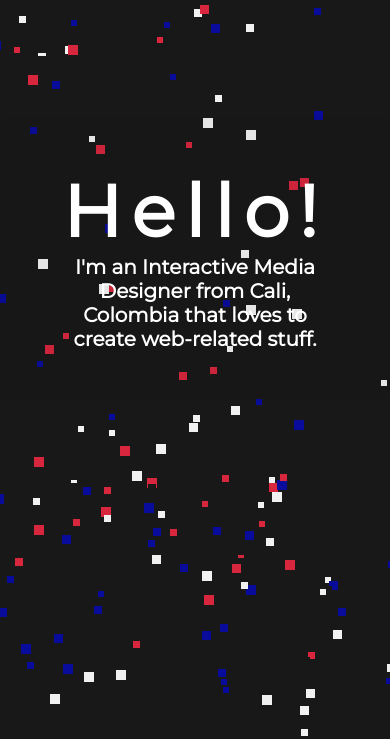
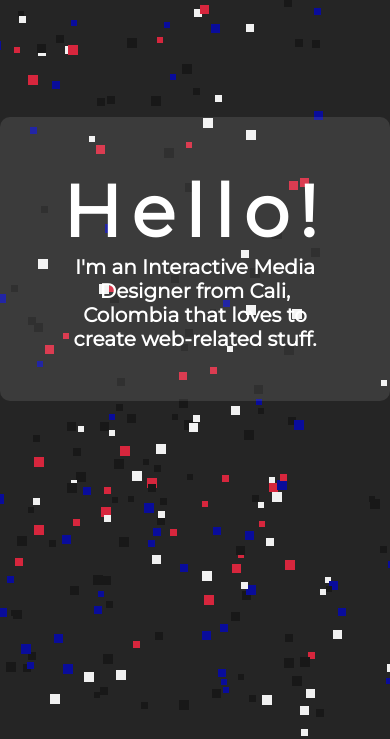
Before and after one commit to juanjosec5/portafolio, a website: page index.html in a window 390 px wide. Shown: the part 103-842 px from the top of the page. Drawn offline with nearby package versions, Linux system fonts and the light colour scheme.

Commit message:
message transparency

```diff
--- a/css/main.scss
+++ b/css/main.scss
@@ -31,7 +31,7 @@ h3{
 
 body{
   overflow-x: hidden;
-  background-color: #181818;
+  background-color: #252525;
 
 }
 
@@ -177,7 +177,7 @@ a:hover, a:active{
         .message{
           position: absolute;
           top: 200px;
-          background: rgba(255, 255, 255, 0.05);
+          background:rgba(255,255,255,.1);
           border-radius: 10px;
           box-sizing: border-box;
           padding: 1em;
@@ -531,7 +531,7 @@ a:hover, a:active{
 
       .message{
         top: 100px;
-        background: rgba(0, 0, 0, 0.05);
+        background: rgba(255,255,255,.1);
         border-radius: 10px;
         box-sizing: border-box;
         padding: 50px;
```
Also changed, not shown: css/main.css.
